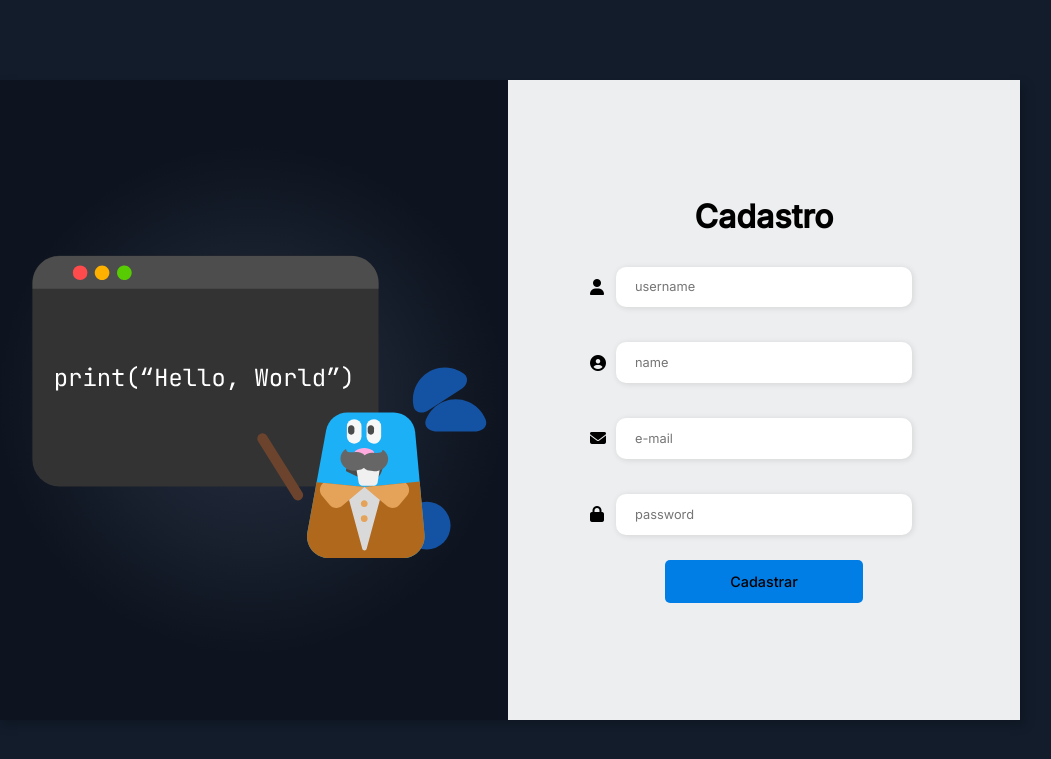
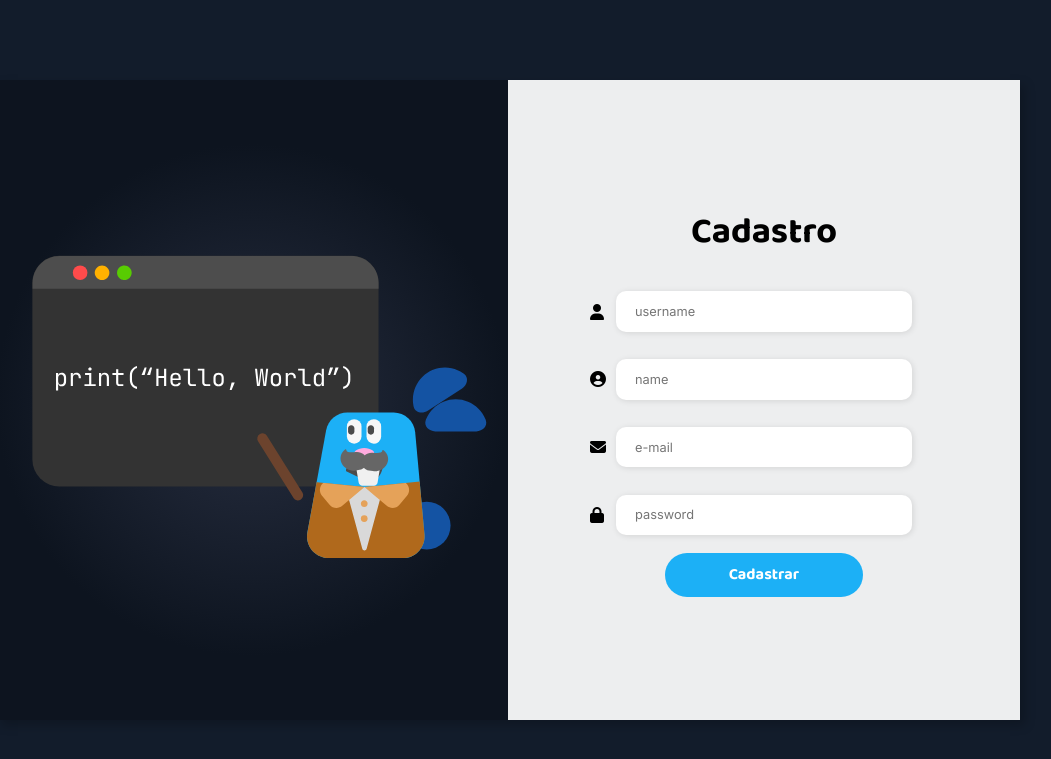
Before and after one commit to CordeiroMatheus/bunco, a PHP site: page /pages/signup.html in a window 1280 px wide. Shown: the top 759 px of the page, without its empty margins (132-1183 px from the left). Run offline with PHP 8.4, Linux system fonts and the light colour scheme.

Commit message:
Novos estilos do sign in e sign up

```diff
--- a/assets/css/formstyle.css
+++ b/assets/css/formstyle.css
@@ -22,7 +22,12 @@ body {
     align-items: center;
     background: hsl(217, 41%, 12%);
 }
-
+h1 {
+    font-family: 'Baloo 2';
+}
+.continue-button button {
+    font-family: 'Baloo 2';
+}
 
 @media screen and (max-width: 767px) and (orientation: portrait){
     .container {
@@ -484,6 +484,7 @@ form{
 h1{
     text-align: center;
     font-weight: bolder;
+    font-size: 36px;
     margin-bottom: 5%;
 }
 
@@ -533,7 +534,7 @@ form{
 }
 
 .input-box {
-    margin-bottom: 1rem;
+    margin-bottom: 0.5rem;
 }
 
 .input-box{
@@ -570,9 +571,9 @@ form{
 .continue-button button {
     width: 50%;
     border: none;
-    background-color: hsl(207, 100%, 45%);
-    padding: 0.8rem;
-    border-radius: 5px;
+    background-color: var(--azul-principal);
+    padding: 0.6rem;
+    border-radius: 25px;
     cursor: pointer;
     transition: 0.3s ease;
 }
@@ -583,9 +584,8 @@ form{
 
 .continue-button button {
     text-decoration: none;
-    font-size: 0.9rem;
-    font-weight: 500;
-    color: #000000;
+    font-size: 16px;
+    color: #fff;
 }
 }
 
--- a/pages/signin.html
+++ b/pages/signin.html
@@ -6,6 +6,9 @@
     <meta http-equiv="X-UA-Compatible" content="IE=edge">
     <meta name="viewport" content="width=device-width, initial-scale=1.0">
     <link rel="stylesheet" href="../assets/css/formstyle.css">
+    <link rel="preconnect" href="https://fonts.googleapis.com">
+    <link rel="preconnect" href="https://fonts.gstatic.com" crossorigin>
+    <link href="https://fonts.googleapis.com/css2?family=Baloo+2:wght@700&display=swap" rel="stylesheet">
     <link rel="stylesheet" href="https://cdnjs.cloudflare.com/ajax/libs/font-awesome/6.7.2/css/all.min.css">
     <link rel="icon" href="../assets/img/buncosilhueta.svg">
     <title>Sign In</title>
--- a/pages/signup.html
+++ b/pages/signup.html
@@ -6,6 +6,9 @@
     <meta http-equiv="X-UA-Compatible" content="IE=edge">
     <meta name="viewport" content="width=device-width, initial-scale=1.0">
     <link rel="stylesheet" href="../assets/css/formstyle.css">
+    <link rel="preconnect" href="https://fonts.googleapis.com">
+    <link rel="preconnect" href="https://fonts.gstatic.com" crossorigin>
+    <link href="https://fonts.googleapis.com/css2?family=Baloo+2:wght@700&display=swap" rel="stylesheet">
     <link rel="stylesheet" href="https://cdnjs.cloudflare.com/ajax/libs/font-awesome/6.7.2/css/all.min.css">
     <link rel="icon" href="../assets/img/buncosilhueta.svg">
     <title>Sign Up</title>
```
Also changed, not shown: other parts of assets/css/formstyle.css (+35 -40 lines).
